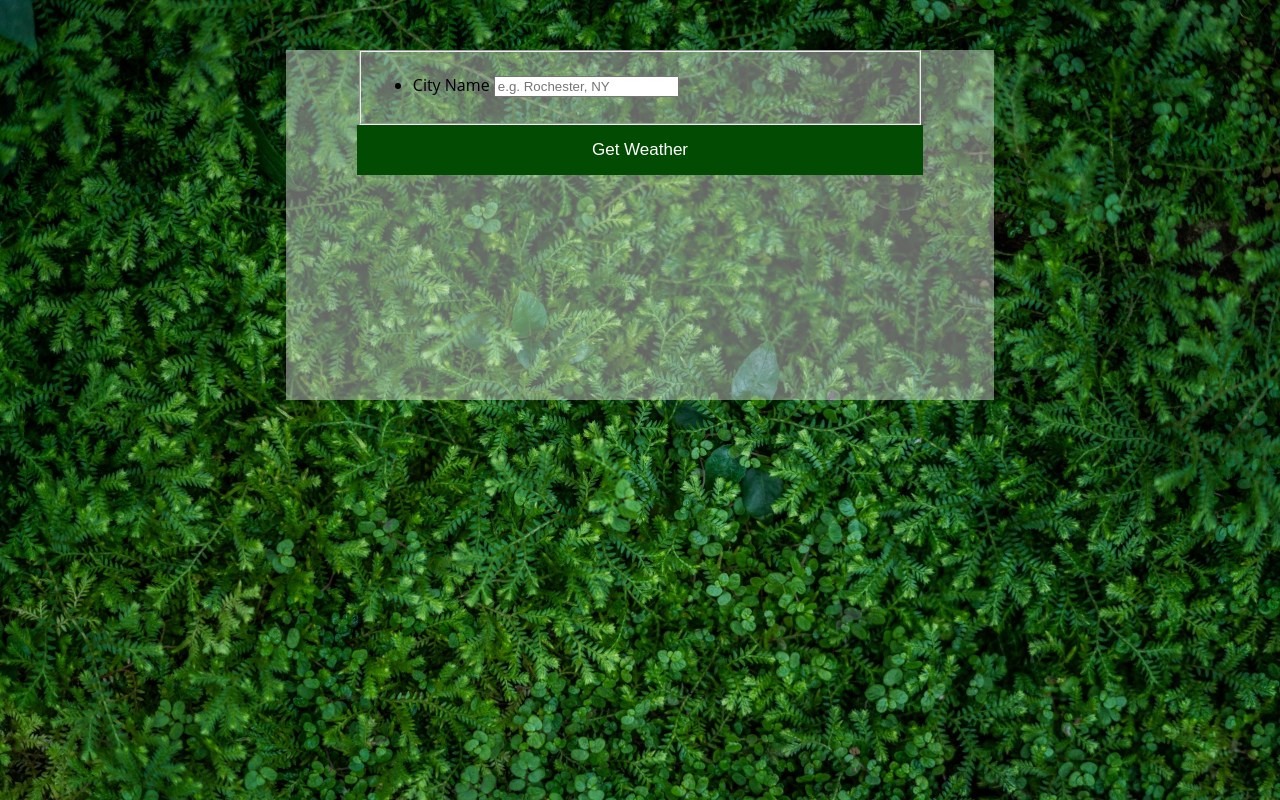
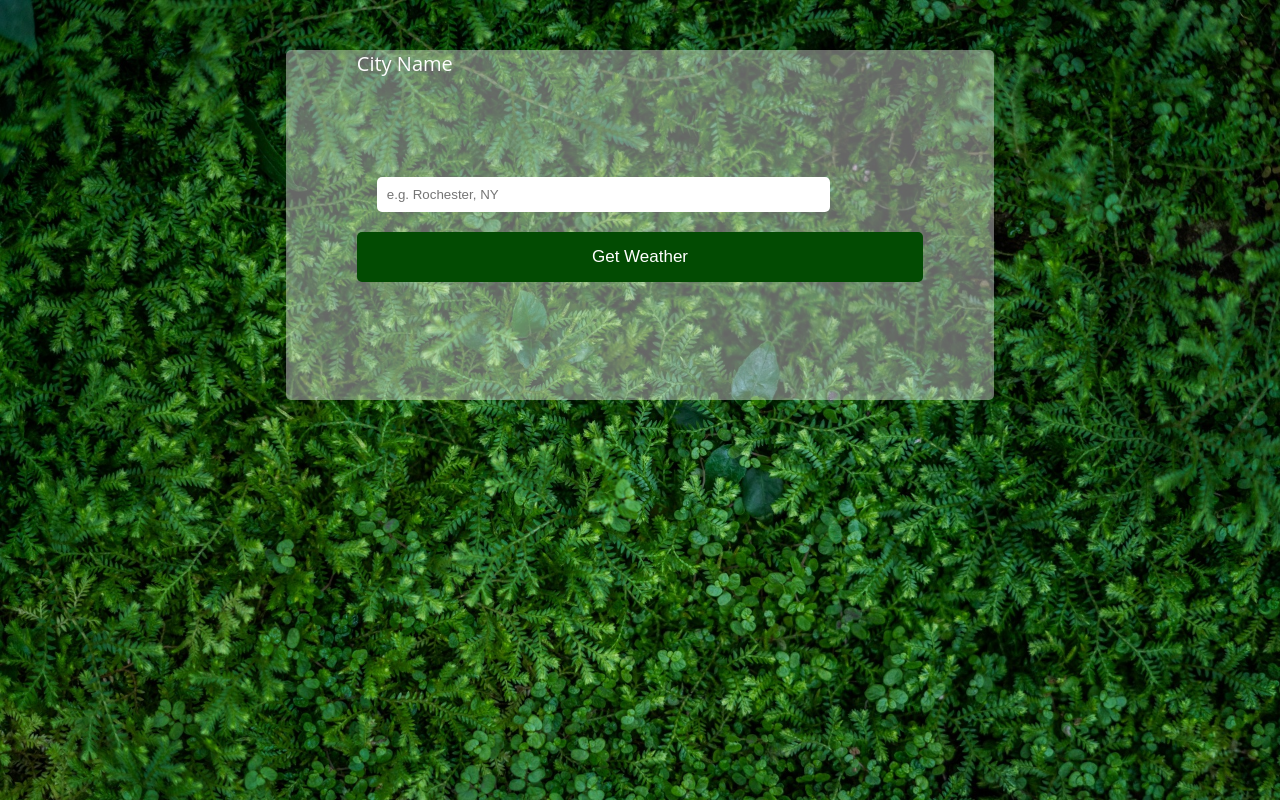
Before and after one commit to Pavliv/Weather-API, a plain HTML site: page index.html in a window 1280 px wide. Drawn offline with Linux system fonts and the light colour scheme; some packages are replaced by stand-ins of ours.

Commit message:
corect style

```diff
--- a/index.html
+++ b/index.html
@@ -8,22 +8,8 @@
 	<div class="custom-container">
 		<div class="matte-glass">
 			<form method="get" class="input-form">
-				<fieldset>
-					<ul>
-		<!-- 				<li>
-							<label for="latitude">Latitude</label>
-							<input type="text" id="latitude" placeholder="e.g. 42.9150747" required>
-						</li>
-						<li>
-							<label for="longitude">Longitude</label>
-							<input type="text" id="longitude" placeholder="e.g. -77.784323" required>
-						</li> -->
-						<li>
-							<label for="city-search">City Name</label>
-							<input type="text" id="city-search" placeholder="e.g. Rochester, NY">
-						</li>
-					</ul>
-				</fieldset>
+				<label for="city-search">City Name</label>
+				<input type="text" id="city-search" placeholder="e.g. Rochester, NY">
 				<button class="confirm-button">Get Weather</button>
 			</form>
 		</div>
--- a/style/style.css
+++ b/style/style.css
@@ -18,12 +18,25 @@ body {
 	height: 350px;
 	margin: 0 auto;
 	box-shadow: inset 0 0 0 200px rgba(255,255,255,0.4);
+	border-radius: 5px;
 }
 .input-form {
 	width: 80%;
 	margin: 50px auto;
 }
+.input-form label {
+	color: #fff;
+	font-size: 20px;
+}
+.input-form input {
+	width: 80%;
+	padding: 10px;
+	margin: 100px 0 20px 20px;
+	border-radius: 5px;
+	border: none;
+}
 .confirm-button {
+	border-radius: 5px;
 	width: 100%;
 	height: 50px;
 	border: none;
```
